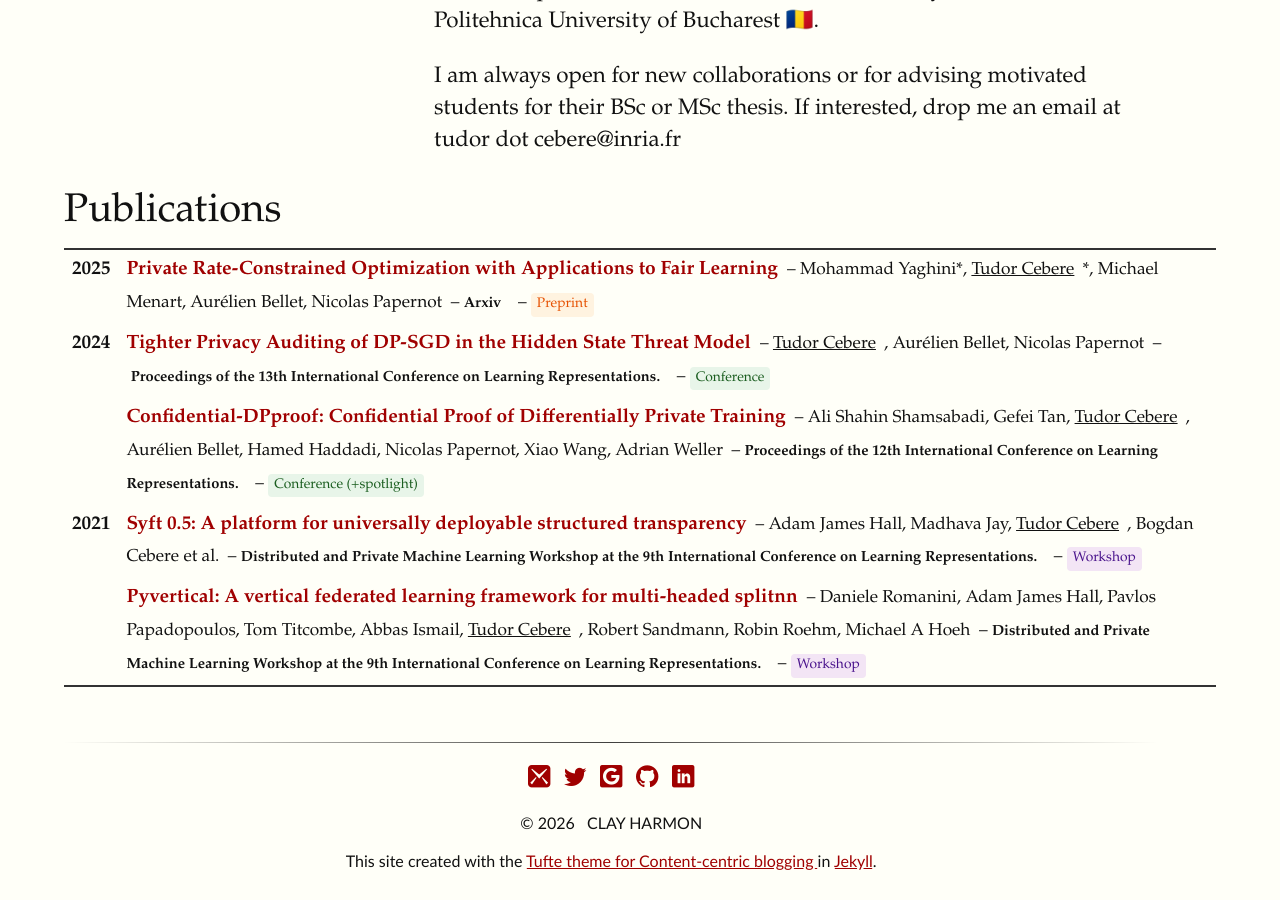
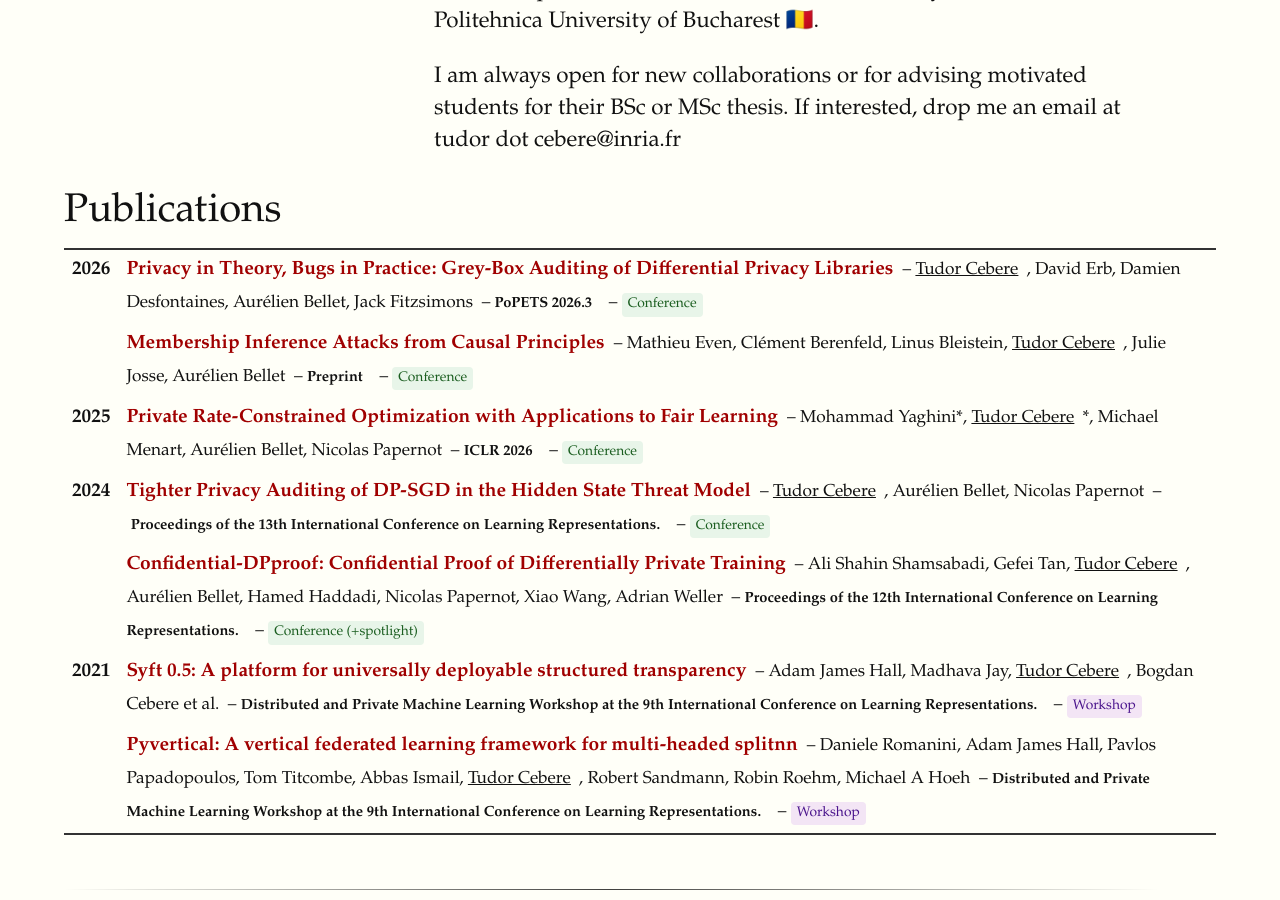
Before and after one commit to tudorcebere/tudorcebere.github.io, a Jekyll site: the page built from index.html, in a window 1280 px wide and 900 px high, scrolled down 761 px. Built offline with Jekyll 4.4.1, drawn with Linux system fonts in a browser that asks for light colours; some web fonts are replaced.

Commit message:
Site updated at 2026-03-03 09:48:43 UTC

```diff
--- a/_data/publications.yaml
+++ b/_data/publications.yaml
@@ -1,9 +1,23 @@
+- title: "Privacy in Theory, Bugs in Practice: Grey-Box Auditing of Differential Privacy Libraries"
+  year: 2026
+  link: "https://arxiv.org/pdf/2602.17454"
+  authors: "Tudor Cebere, David Erb, Damien Desfontaines, Aurélien Bellet, Jack Fitzsimons"
+  type: "Conference"
+  venue: "PoPETS 2026.3"
+
+- title: "Membership Inference Attacks from Causal Principles"
+  year: 2026
+  link: "https://arxiv.org/pdf/2602.02819"
+  authors: "Mathieu Even, Clément Berenfeld, Linus Bleistein, Tudor Cebere, Julie Josse, Aurélien Bellet"
+  type: "Conference"
+  venue: "Preprint"
+
 - title: "Private Rate-Constrained Optimization with Applications to Fair Learning"
   year: 2025
   link: "https://arxiv.org/pdf/2505.22703"
   authors: "Mohammad Yaghini*, Tudor Cebere*, Michael Menart, Aurélien Bellet, Nicolas Papernot"
-  type: "Preprint"
-  venue: "Arxiv"
+  type: "Conference"
+  venue: "ICLR 2026"
 
 - title: "Tighter Privacy Auditing of DP-SGD in the Hidden State Threat Model"
   year: 2024
```
Also changed, not shown: 6 other files.
